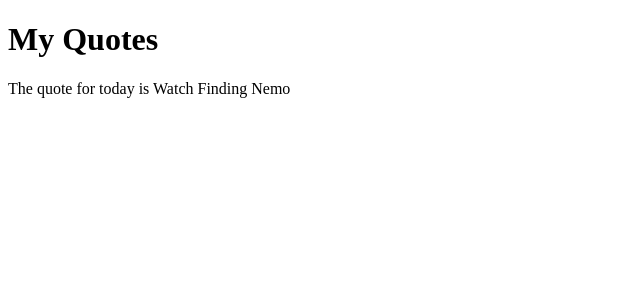
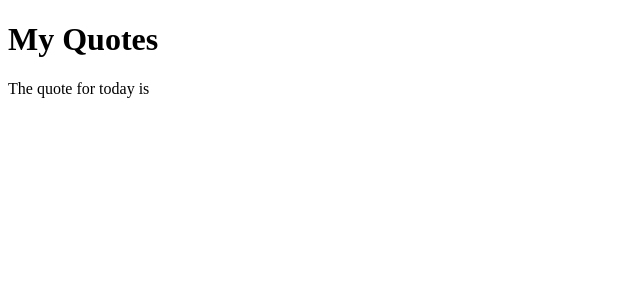
Before and after one commit to 12EveIshimwe/Quotes-App, an Angular app: page / in a window 1280 px wide. Shown: the top 300 px of the page, without its empty margins (0-640 px from the left). Built offline with nearby package versions, Linux system fonts and the light colour scheme.

Commit message:
added in app.component.ts.

```diff
--- a/src/app/app.component.ts
+++ b/src/app/app.component.ts
@@ -6,5 +6,9 @@ import { Component } from '@angular/core';
   styleUrls: ['./app.component.css']
 })
 export class AppComponent {
-  quote = 'Watch Finding Nemo'
+  goals:string[];
+
+  constructor(){
+    this.goals = ['Watch finding Nemo', 'Buy cookies', 'Get new phone case']
+  }
 }
```
